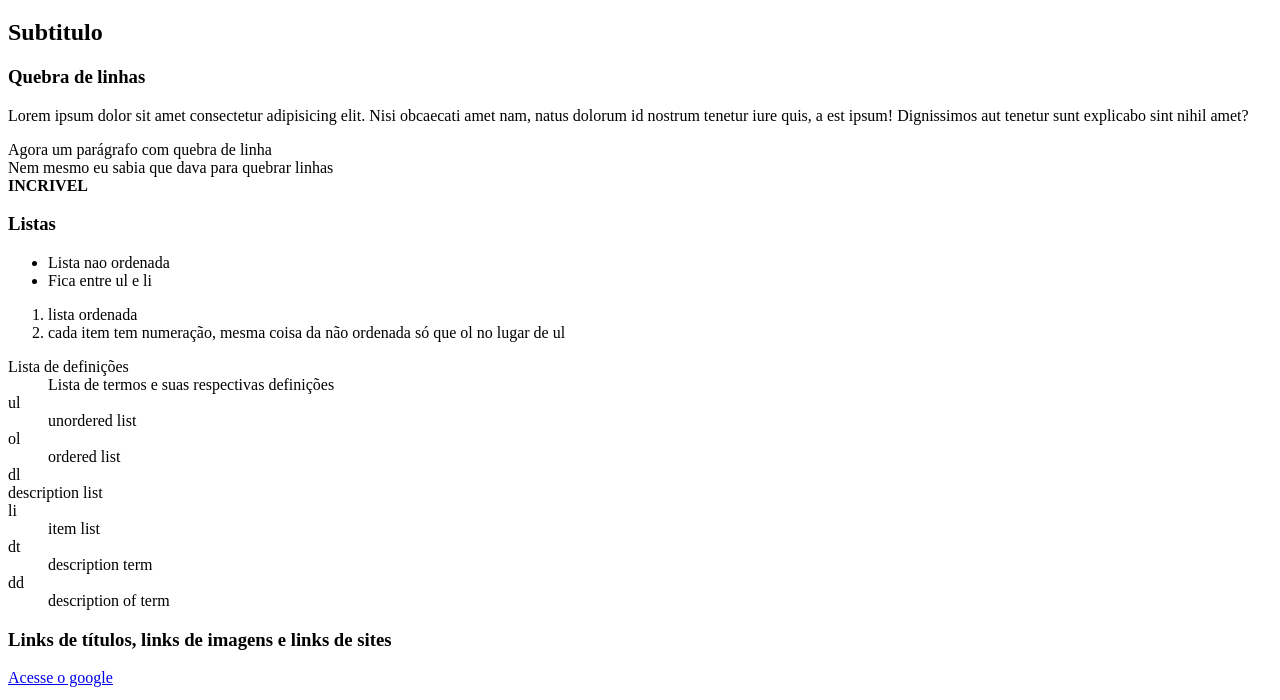
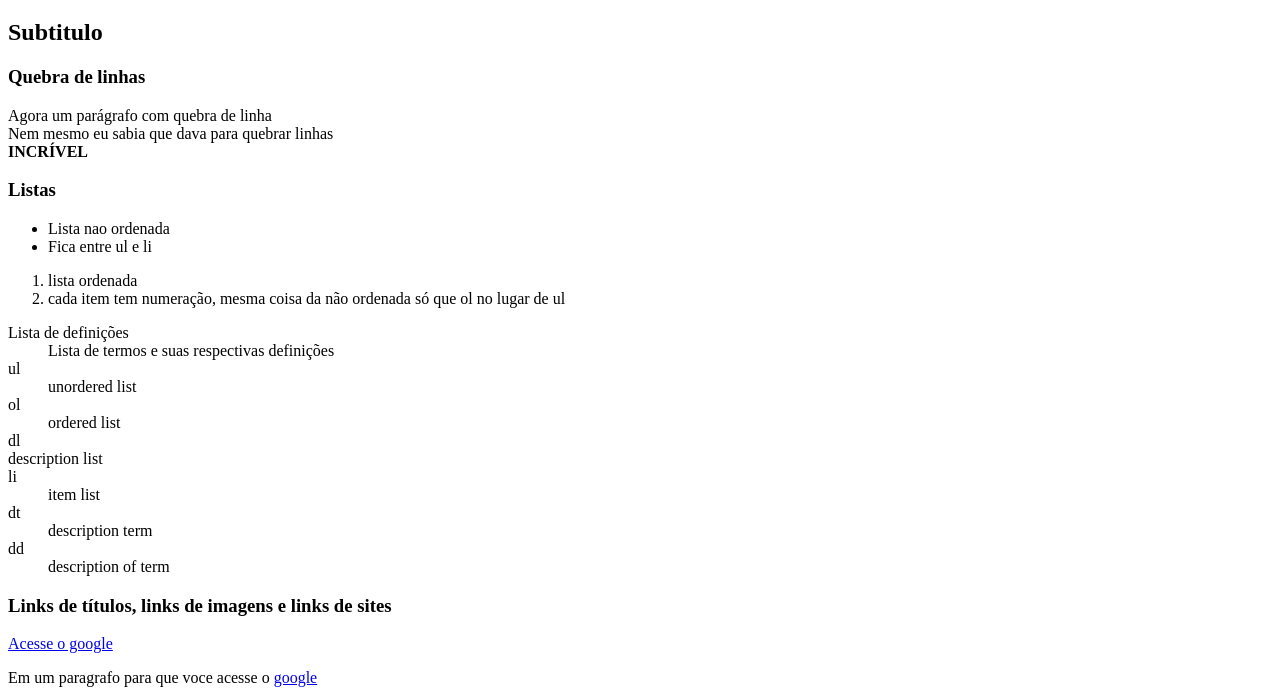
Before and after one commit to bidwolf/Lun, a plain HTML site: page doc/posts/ex003.html in a window 1280 px wide. Shown: the part 61-761 px from the top of the page. Drawn offline with Linux system fonts and the light colour scheme.

Commit message:
Terreno preparado para os próximos aprendizados

```diff
--- a/doc/posts/ex003.html
+++ b/doc/posts/ex003.html
@@ -5,7 +5,7 @@
     <meta charset="UTF-8">
     <meta http-equiv="X-UA-Compatible" content="IE=edge">
     <meta name="viewport" content="width=device-width, initial-scale=1.0">
-    <title>titulos são mostrados na janela do navegador</title>
+    <title>títulos são mostrados na janela do navegador</title>
     <link rel="shortcut icon" href="../../images/favicon.png" type="image/x-icon">
     <meta name="author" content="Henrique de Paula Rodrigues">
 
@@ -15,8 +15,7 @@
     <h1 id="id_titulo">Titulo com nível superior</h1>
     <h2>Subtitulo</h2>
     <h3>Quebra de linhas</h3>
-    <p>Lorem ipsum dolor sit amet consectetur adipisicing elit. Nisi obcaecati amet nam, natus dolorum id nostrum tenetur iure quis, a est ipsum! Dignissimos aut tenetur sunt explicabo sint nihil amet?</p>
-    <p>Agora um parágrafo com quebra de linha <br> Nem mesmo eu sabia que dava para quebrar linhas <br> <strong>INCRIVEL</strong>
+    <p>Agora um parágrafo com quebra de linha <br> Nem mesmo eu sabia que dava para quebrar linhas <br> <strong>INCRÍVEL</strong>
     </p>
     <h3>Listas </h3>
     <ul>
```
Also changed, not shown: images/facebook_cover_photo_1.jpg (added), images/facebook_cover_photo_2.jpg (added), images/facebook_profile_image.jpg (added), images/favicon.jpg (added), images/instagram_profile_image.jpg (added), images/linkedin_banner_image_1.jpg (added), images/linkedin_banner_image_2.jpg (added), images/linkedin_profile_image.jpg (added), images/logo.jpg (added), images/logo_transparent.jpg (added), images/pinterest_board_photo.jpg (added), images/pinterest_profile_image.jpg (added), images/twitter_header_photo_1.jpg (added), images/twitter_header_photo_2.jpg (added), 2 more files, 1 other file.
